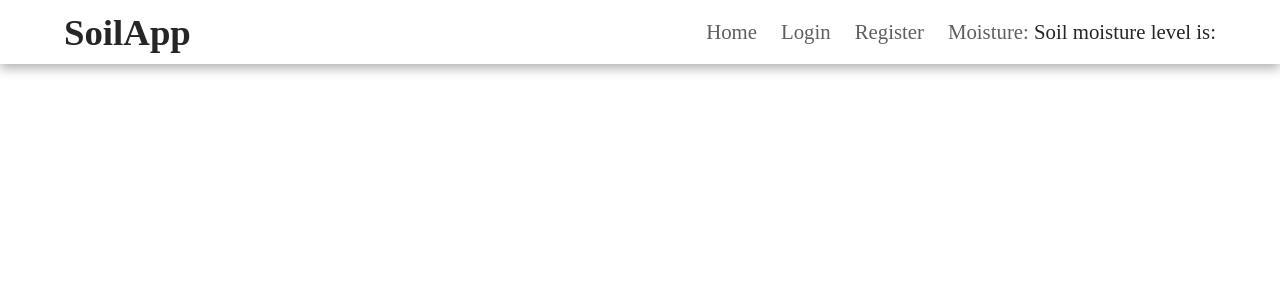
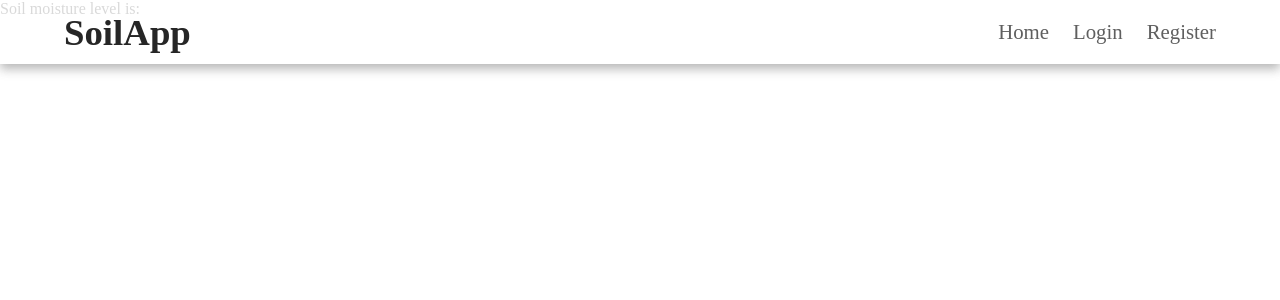
Before and after one commit to Haxor44/IOTapp, a PHP site: page / in a window 1280 px wide. Shown: the top 300 px of the page. Run offline with PHP 8.4, Linux system fonts and the light colour scheme; data that the repository does not hold is empty.

Commit message:
Finished

```diff
--- a/index.php
+++ b/index.php
@@ -20,19 +20,18 @@
                 <li><a href="#">Home</a></li>
                 <li><a href="login.html">Login</a></li>
                 <li><a href="registration.html">Register</a></li>
-                <li><a href="">Moisture:</a>  <?php
-
-    $data = $_POST['data'];
-    echo "Soil moisture level is:".$data;
-
- ?></li>
 
             </ul>
             <h1 class="logo">SoilApp</h1>
         </div>
     </nav>
     <section id="data">
+        <?php
 
+    $data = $_POST['data'];
+    echo "Soil moisture level is:".$data;
+
+ ?>
     </section>
 </body>
 </html>
```
